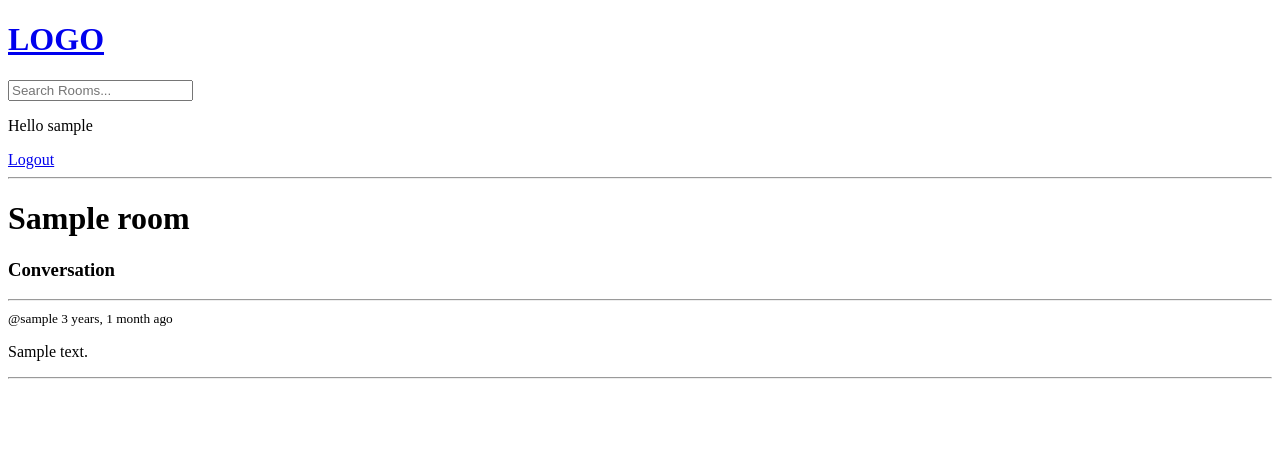
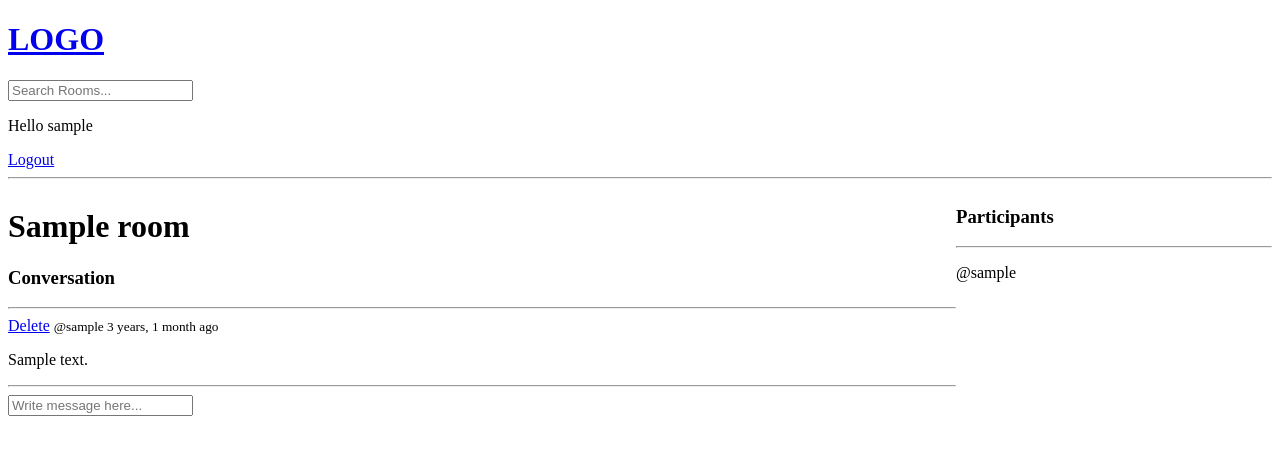
Before and after one commit to Morfame/StudyBud, a Django app: page /room/1/ in a window 1280 px wide. Shown: the top 455 px of the page. Run offline with Django 4.2, Linux system fonts and the light colour scheme; a user stored in the database is signed in; tables that the repository leaves empty hold one stand-in row (values such as "Sample post").

Commit message:
Delete message added

```diff
--- a/baseapp/models.py
+++ b/baseapp/models.py
@@ -13,7 +13,7 @@ class Room(models.Model):
     topic = models.ForeignKey(Topic, on_delete=models.SET_NULL, null=True)
     name = models.CharField(max_length=200)
     description =models.TextField(null=True, blank=True)
-    #participants =
+    participants = models.ManyToManyField(User, related_name='participants', blank=True)
     update = models.DateTimeField(auto_now=True)
     created = models.DateTimeField(auto_now_add=True)
 
--- a/baseapp/templates/baseapp/room.html
+++ b/baseapp/templates/baseapp/room.html
@@ -1,5 +1,15 @@
 {% extends 'main.html' %}
 {% block content %}
+
+<style>
+  .room-container{
+    display: grid;
+    grid-template-columns: 3fr 1fr;
+  }
+</style>
+
+<div class="room-container">
+  <div>
 
     <h1>{{room.name}}</h1>
 
@@ -10,6 +20,11 @@
       <hr>
       {% for message in room_messages %}
         <div>
+
+          {% if request.user == message.user %}
+            <a href="{% url 'delete-message' message.id %}">Delete</a>
+          {% endif %}
+
           <small>@{{message.user}} {{message.created|timesince}} ago </small>
           <P>{{message.body}}</P>
           <hr>
@@ -17,4 +32,27 @@
       {% endfor %}
     </div>
 
+    {% if request.user.is_authenticated %}
+      <div class="comment-form">
+        <form method="POST">
+          {% csrf_token %}
+          <input type="text" name="body" placeholder="Write message here..." />
+        </form>
+      </div>
+    {% endif %}
+
+  </div>
+
+  <div>
+    <h3>Participants</h3>
+    <hr>
+
+    {% for user in participants %}
+      <div>
+        <p>@{{user.username}}</p>
+      </div>
+    {% endfor %}
+  </div>
+
+</div>
 {% endblock %}
--- a/baseapp/urls.py
+++ b/baseapp/urls.py
@@ -12,4 +12,5 @@ urlpatterns = [
     path('create-room/', views.createRoom, name="create-room"),
     path('update-room/<str:pk>', views.updateRoom, name="update-room"),
     path('delete-room/<str:pk>', views.deleteRoom, name="delete-room"),
+    path('delete-message/<str:pk>', views.deleteMessage, name="delete-message"),
 ]
--- a/baseapp/views.py
+++ b/baseapp/views.py
@@ -6,7 +6,7 @@ from django.db.models import Q
 from django.contrib.auth.models import User
 from django.contrib.auth import authenticate, login, logout
 from django.contrib.auth.forms import UserCreationForm
-from .models import Room, Topic
+from .models import Room, Topic, Message
 from .forms import RoomForm
 
 # rooms = [
@@ -73,11 +73,18 @@ def home(request):
 def room(request, pk):
     room = Room.objects.get(id=pk)
     room_messages = room.message_set.all().order_by('-created')
+    participants = room.participants.all()
 
+    if request.method =='POST':
+        message = Message.objects.create(
+            user=request.user,
+            room=room,
+            body=request.POST.get('body')
+        )
+        room.participants.add(request.user)
+        return redirect('room', pk=room.id)
 
-
-
-    context = {'room': room, 'room_messages': room_messages}
+    context = {'room': room, 'room_messages': room_messages, 'participants': participants}
     return render(request, 'baseapp/room.html', context)
 
 @login_required(login_url='login')
@@ -120,4 +127,17 @@ def deleteRoom(request, pk):
     if request.method == 'POST':
         room.delete()
         return redirect('home')
-    return render(request, 'baseapp/delete.html', {'obj':room})
+    return render(request, 'baseapp/delete.html', {'obj': room})
+
+
+@login_required(login_url='login')
+def deleteMessage(request, pk):
+    message = Message.objects.get(id=pk)
+
+    if request.user != message.user:
+        return HttpResponse('You are not allowed here')
+
+    if request.method == 'POST':
+        message.delete()
+        return redirect('home')
+    return render(request, 'baseapp/delete.html', {'obj': message})
```
Also changed, not shown: baseapp/migrations/0003_alter_room_options_room_participants.py (added). Lines whose indentation alone changed are shown as unchanged.
